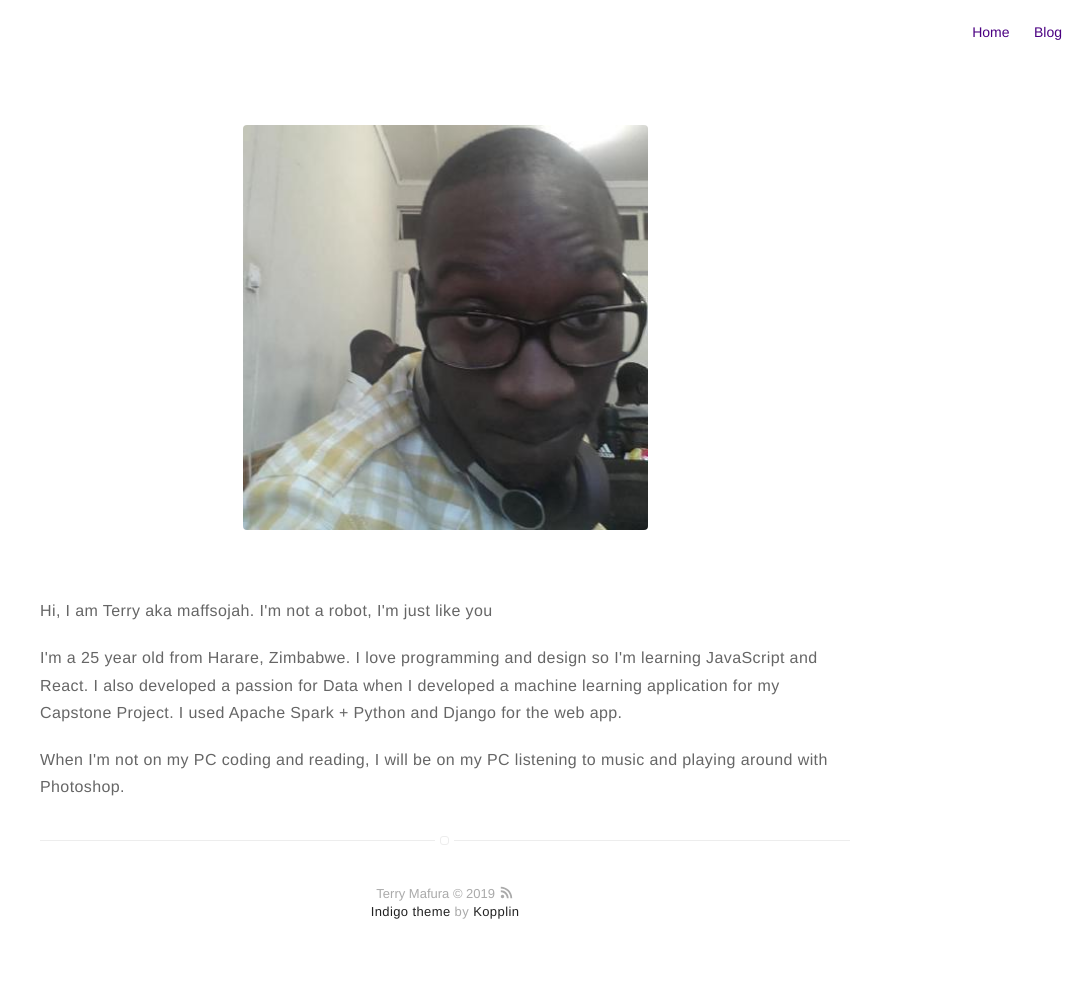
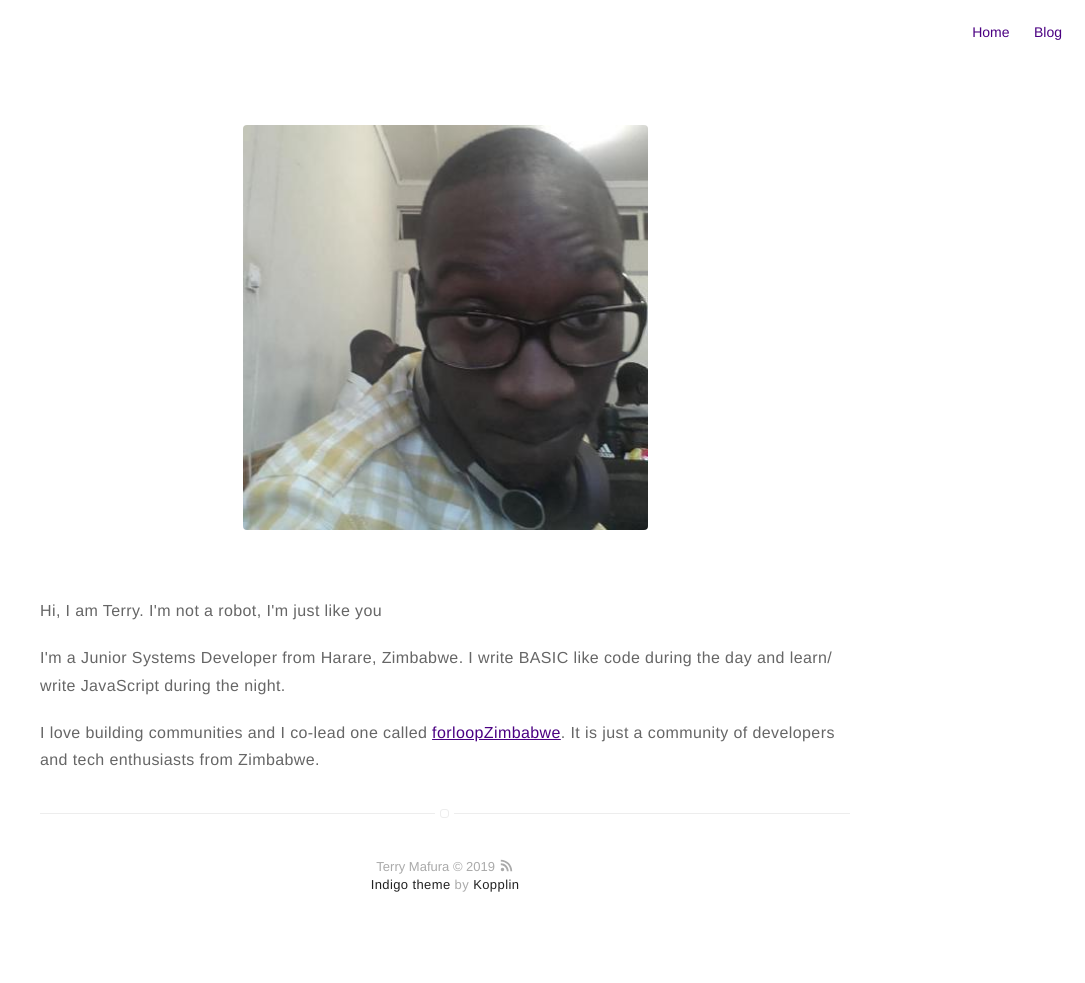
Before and after one commit to terrymafura/maffsojah.github.io, a Jekyll site: the page built from about.md, in a window 1280 px wide. Shown: the whole page, without its empty margins (195-1280 px from the left). Built offline with Jekyll 4.4.1, drawn with Linux system fonts in a browser that asks for light colours; after the commit the page ends 956 px from its top, so only the background shows below that.

Commit message:
Update about.md

```diff
--- a/about.md
+++ b/about.md
@@ -5,9 +5,9 @@ layout: page
 ![Profile Image]({{ site.url }}/{{ site.picture }})
 
 <br/>
-<p>Hi, I am Terry aka maffsojah. I'm not a robot, I'm just like you</p>
-<p>I'm a 25 year old from Harare, Zimbabwe. I love programming and design so I'm learning JavaScript and React. I also developed a passion for Data when I developed a machine learning application for my Capstone Project. I used Apache Spark + Python and Django for the web app.</p>
-<p>When I'm not on my PC coding and reading, I will be on my PC listening to music and playing around with Photoshop.</p>
+<p>Hi, I am Terry. I'm not a robot, I'm just like you</p>
+<p>I'm a Junior Systems Developer from Harare, Zimbabwe. I write BASIC like code during the day and learn/ write JavaScript during the night. </p>
+<p>I love building communities and I co-lead one called <a href="https://forloopzim.co.zw" target="_blank">forloopZimbabwe</a>. It is just a community of developers and tech enthusiasts from Zimbabwe.</p>
 
 <!-- <h2>Skills</h2>
 <ul class="skill-list">
```
